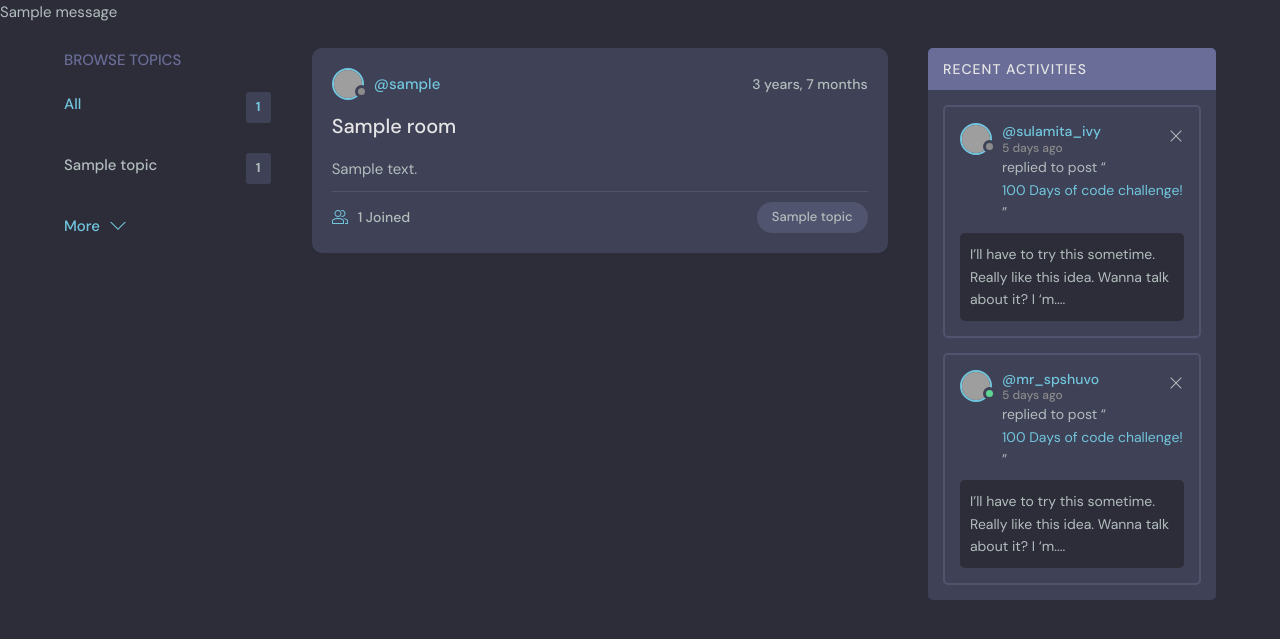
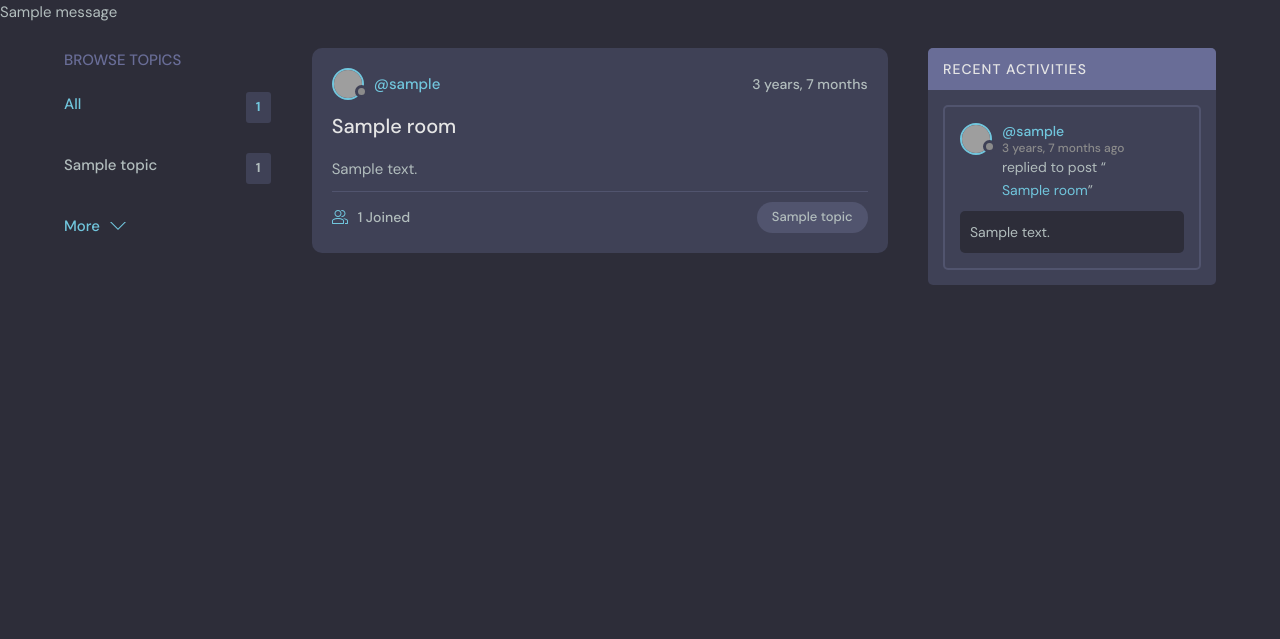
Before and after one commit to Isa1asN/studypal_django, a Django app: page / in a window 1280 px wide. Shown: the part 90-729 px from the top of the page. Run offline with Django 4.2, Linux system fonts and the light colour scheme; tables that the repository leaves empty hold one stand-in row (values such as "Sample post"); one stand-in notice (Sample message) is shown; grey boxes are pictures that could not be loaded.

Commit message:
completed basic style fixes on home page

```diff
--- a/base/templates/base/activity_component.html
+++ b/base/templates/base/activity_component.html
@@ -1,13 +1,41 @@
-<h3>Recent Activity</h3>
-<hr>
-{% for message in room_messages  %}
-    <div class="">
-        <small><a href="{% url 'user-profile' message.user.id %}">@{{message.user}} </a>{{message.created|timesince}}</small>
-        <small>replied to "{{message.room}}"</small>
-        <p>{{message}}</p>
+<div class="activities">
+    <div class="activities__header">
+      <h2>Recent Activities</h2>
+    </div>
+    {% for message in room_messages  %}
+
+    <div class="activities__box">
+      <div class="activities__boxHeader roomListRoom__header">
+        <a href="{% url 'user-profile' message.user.id %}" class="roomListRoom__author">
+          <div class="avatar avatar--small">
+            <img src="https://randomuser.me/api/portraits/women/11.jpg" />
+          </div>
+          <p>
+            @{{message.user.username}}
+            <span>{{message.created|timesince}} ago</span>
+          </p>
+        </a>
+        <div class="roomListRoom__actions">
         {% if request.user == message.user %}
-        <a href="{% url 'delete-message' message.id %}">Delete</a>
+          <a href="{% url 'delete-message' message.id %}">
+            <svg version="1.1" xmlns="http://www.w3.org/2000/svg" width="32" height="32" viewBox="0 0 32 32">
+              <title>remove</title>
+              <path
+                d="M27.314 6.019l-1.333-1.333-9.98 9.981-9.981-9.981-1.333 1.333 9.981 9.981-9.981 9.98 1.333 1.333 9.981-9.98 9.98 9.98 1.333-1.333-9.98-9.98 9.98-9.981z"
+              ></path>
+            </svg>
+          </a>
         {% endif %}
-        <hr>
+        </div>
+      </div>
+      <div class="activities__boxContent">
+        <p>replied to post “<a href="room.html">{{message.room}}</a>”</p>
+        <div class="activities__boxRoomContent">
+          {{message}}
+        </div>
+      </div>
     </div>
-{% endfor %}
+
+    {% endfor %}
+
+  </div>
--- a/base/templates/base/home.html
+++ b/base/templates/base/home.html
@@ -10,72 +10,7 @@
 
         {% include 'base/feed_component.html' %}
 
-        <!-- Activities Start -->
-        <div class="activities">
-          <div class="activities__header">
-            <h2>Recent Activities</h2>
-          </div>
-          <div class="activities__box">
-            <div class="activities__boxHeader roomListRoom__header">
-              <a href="profile.html" class="roomListRoom__author">
-                <div class="avatar avatar--small">
-                  <img src="https://randomuser.me/api/portraits/women/11.jpg" />
-                </div>
-                <p>
-                  @sulamita_ivy
-                  <span>5 days ago</span>
-                </p>
-              </a>
-              <div class="roomListRoom__actions">
-                <a href="#">
-                  <svg version="1.1" xmlns="http://www.w3.org/2000/svg" width="32" height="32" viewBox="0 0 32 32">
-                    <title>remove</title>
-                    <path
-                      d="M27.314 6.019l-1.333-1.333-9.98 9.981-9.981-9.981-1.333 1.333 9.981 9.981-9.981 9.98 1.333 1.333 9.981-9.98 9.98 9.98 1.333-1.333-9.98-9.98 9.98-9.981z"
-                    ></path>
-                  </svg>
-                </a>
-              </div>
-            </div>
-            <div class="activities__boxContent">
-              <p>replied to post “<a href="room.html">100 Days of code challenge!</a>”</p>
-              <div class="activities__boxRoomContent">
-                I’ll have to try this sometime. Really like this idea. Wanna talk about it? I ‘m....
-              </div>
-            </div>
-          </div>
-
-          <div class="activities__box">
-            <div class="activities__boxHeader roomListRoom__header">
-              <a href="profile.html" class="roomListRoom__author">
-                <div class="avatar avatar--small active">
-                  <img src="https://randomuser.me/api/portraits/men/13.jpg" />
-                </div>
-                <p>
-                  @mr_spshuvo
-                  <span>5 days ago</span>
-                </p>
-              </a>
-              <div class="roomListRoom__actions">
-                <a href="#">
-                  <svg version="1.1" xmlns="http://www.w3.org/2000/svg" width="32" height="32" viewBox="0 0 32 32">
-                    <title>remove</title>
-                    <path
-                      d="M27.314 6.019l-1.333-1.333-9.98 9.981-9.981-9.981-1.333 1.333 9.981 9.981-9.981 9.98 1.333 1.333 9.981-9.98 9.98 9.98 1.333-1.333-9.98-9.98 9.98-9.981z"
-                    ></path>
-                  </svg>
-                </a>
-              </div>
-            </div>
-            <div class="activities__boxContent">
-              <p>replied to post “<a href="room.html">100 Days of code challenge!</a>”</p>
-              <div class="activities__boxRoomContent">
-                I’ll have to try this sometime. Really like this idea. Wanna talk about it? I ‘m....
-              </div>
-            </div>
-          </div>
-        </div>
-        <!-- Activities End -->
+        {% include 'base/activity_component.html' %}
       </div>
     </main>
 
```
